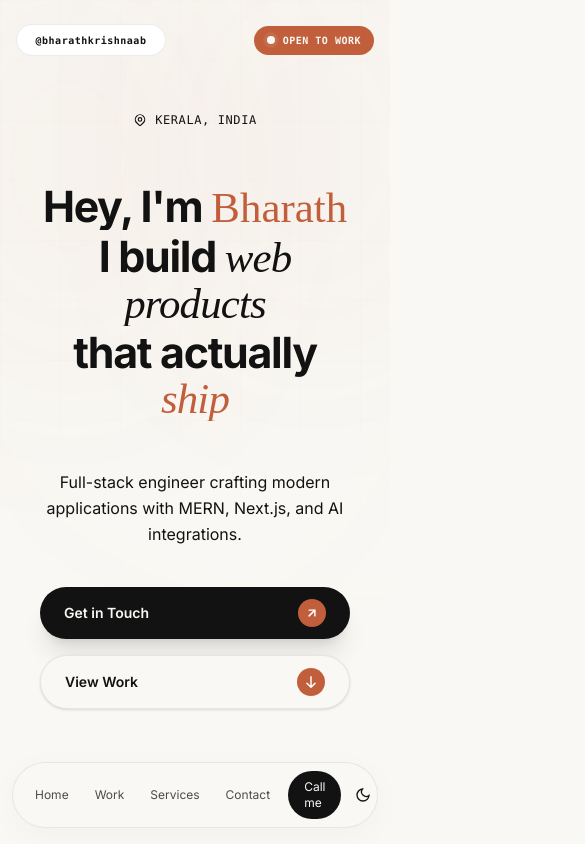
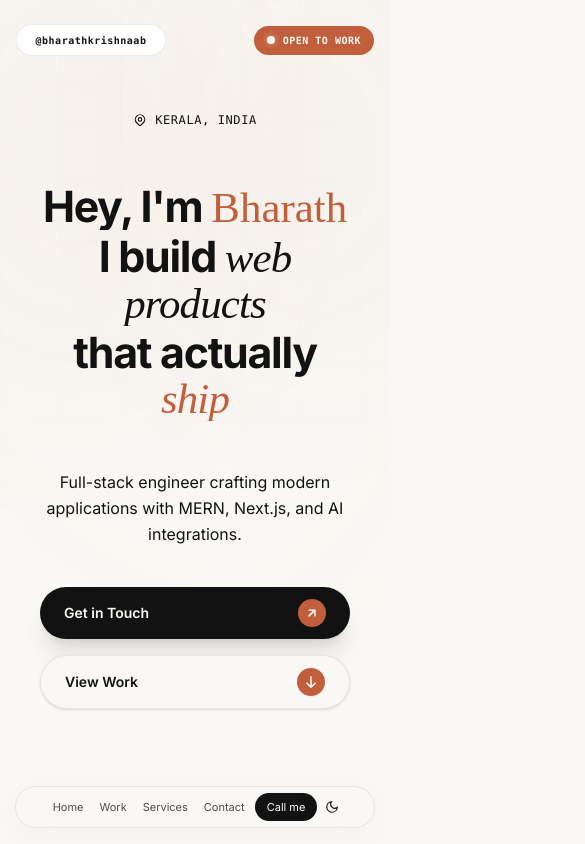
Before and after one commit to Bharath-Krishna-AB/portfolio, a Next.js app: page / in a window 390 px wide. Shown: the top 844 px of the page, 585 px wide, since content can reach past the window. Built offline with nearby package versions, Linux system fonts and the light colour scheme; no server answers; a web font is replaced by a local one.

Commit message:
fixing responsiveness

```diff
--- a/app/components/Footer.tsx
+++ b/app/components/Footer.tsx
@@ -182,8 +182,8 @@ export default function Footer() {
       </div>
 
       {/* Floating Bottom Glass Navigation Capsule */}
-      <nav className="fixed bottom-4 sm:bottom-6 left-1/2 -translate-x-1/2 z-50 w-[calc(100%-1.5rem)] sm:w-auto max-w-md sm:max-w-none">
-        <div className="liquid-glass flex items-center justify-start sm:justify-center gap-0.5 sm:gap-1 px-2.5 py-2 rounded-full overflow-x-auto no-scrollbar">
+      <nav className="fixed bottom-4 sm:bottom-6 left-1/2 -translate-x-1/2 z-50 w-[calc(100%-1rem)] max-w-[360px] sm:w-auto sm:max-w-none flex justify-center">
+        <div className="liquid-glass flex items-center justify-center gap-0 sm:gap-1 px-1.5 sm:px-2.5 py-1.5 sm:py-2 rounded-full w-full sm:w-auto">
           {/* Navigation Links */}
           {[
             { label: "Home", href: "#home" },
@@ -198,7 +198,7 @@ export default function Footer() {
                 e.preventDefault();
                 document.querySelector(link.href)?.scrollIntoView({ behavior: 'smooth' });
               }}
-              className="flex items-center justify-center px-3 sm:px-4 py-2 text-xs sm:text-sm text-foreground/75 hover:text-foreground transition-colors duration-200 rounded-full hover:bg-foreground/5"
+              className="flex items-center justify-center px-2 sm:px-4 py-1.5 sm:py-2 text-[11px] sm:text-sm text-foreground/75 hover:text-foreground transition-colors duration-200 rounded-full hover:bg-foreground/5 shrink-0"
             >
               {link.label}
             </a>
@@ -207,7 +207,7 @@ export default function Footer() {
           {/* Direct Phone button in nav */}
           <a
             href="tel:6235311216"
-            className="flex items-center justify-center ml-1 px-4 py-2 text-xs sm:text-sm bg-foreground text-foreground-inverse rounded-full hover:opacity-80 transition-opacity duration-200 cursor-pointer"
+            className="flex items-center justify-center ml-0.5 sm:ml-1 px-3 sm:px-4 py-1.5 sm:py-2 text-[11px] sm:text-sm bg-foreground text-foreground-inverse rounded-full hover:opacity-80 transition-opacity duration-200 cursor-pointer shrink-0"
           >
             Call me
           </a>
@@ -215,18 +215,18 @@ export default function Footer() {
           {/* Theme Toggle Button */}
           <button
             onClick={toggleTheme}
-            className="p-2 ml-1 rounded-full hover:bg-foreground/5 text-foreground transition-colors duration-200 cursor-pointer"
+            className="p-1.5 sm:p-2 ml-0.5 sm:ml-1 rounded-full hover:bg-foreground/5 text-foreground transition-colors duration-200 cursor-pointer shrink-0"
             aria-label="Toggle theme"
           >
             {isDarkMode ? (
               // Sun Icon SVG
-              <svg className="w-4 h-4" fill="none" viewBox="0 0 24 24" stroke="currentColor" strokeWidth="2">
+              <svg className="w-3.5 h-3.5 sm:w-4 sm:h-4" fill="none" viewBox="0 0 24 24" stroke="currentColor" strokeWidth="2">
                 <circle cx="12" cy="12" r="5" />
                 <path d="M12 1v2M12 21v2M4.22 4.22l1.42 1.42M18.36 18.36l1.42 1.42M1 12h2M21 12h2M4.22 19.78l1.42-1.42M18.36 5.64l1.42-1.42" />
               </svg>
             ) : (
               // Moon Icon SVG
-              <svg className="w-4 h-4" fill="none" viewBox="0 0 24 24" stroke="currentColor" strokeWidth="2">
+              <svg className="w-3.5 h-3.5 sm:w-4 sm:h-4" fill="none" viewBox="0 0 24 24" stroke="currentColor" strokeWidth="2">
                 <path d="M21 12.79A9 9 0 1111.21 3 7 7 0 0021 12.79z" />
               </svg>
             )}
--- a/app/globals.css
+++ b/app/globals.css
@@ -52,11 +52,15 @@
   --color-border: var(--border-color);
 }
 
+html, body {
+  max-width: 100%;
+  overflow-x: hidden;
+}
+
 body {
   background: var(--background);
   color: var(--foreground);
   font-family: "Inter", system-ui, -apple-system, sans-serif;
-  overflow-x: hidden;
   -webkit-font-smoothing: antialiased;
 }
 
--- a/app/page.tsx
+++ b/app/page.tsx
@@ -83,7 +83,7 @@ export default function Home() {
       <Preloader onComplete={() => setIsLoaded(true)} />
 
       {isLoaded && (
-        <div className="flex flex-col min-h-screen bg-background text-foreground font-claude selection:bg-clay-light selection:text-clay-accent transition-colors duration-500">
+        <div className="flex flex-col min-h-dvh bg-background text-foreground font-claude selection:bg-clay-light selection:text-clay-accent transition-colors duration-500">
           {/* Top Thin Scroll Progress Bar */}
           <div className="fixed top-0 left-0 right-0 z-[100] h-[2px] bg-transparent">
             <div
--- a/app/work/[id]/page.tsx
+++ b/app/work/[id]/page.tsx
@@ -30,7 +30,7 @@ export default function ProjectDetailsPage({
 
   if (!project) {
     return (
-      <div className="min-h-screen bg-[#f9f8f4] flex items-center justify-center text-[#121212]">
+      <div className="min-h-dvh bg-[#f9f8f4] flex items-center justify-center text-[#121212]">
         <div className="text-center">
           <h1 className="text-4xl font-claude mb-4">404</h1>
           <p className="text-[#70706c] text-sm uppercase tracking-widest font-mono mb-8">Project not found</p>
@@ -50,7 +50,7 @@ export default function ProjectDetailsPage({
   );
 
   return (
-    <div className="min-h-screen bg-background text-foreground selection:bg-secondary selection:text-white pb-32 transition-colors duration-500">
+    <div className="min-h-dvh bg-background text-foreground selection:bg-secondary selection:text-white pb-32 transition-colors duration-500">
 
       {/* Absolute Back Button */}
       <button
@@ -64,7 +64,7 @@ export default function ProjectDetailsPage({
       </button>
 
       {/* 100vh Hero Parallax */}
-      <div ref={heroRef} className="w-full h-screen relative overflow-hidden bg-[#121212]">
+      <div ref={heroRef} className="w-full h-dvh relative overflow-hidden bg-[#121212]">
         <motion.div
           style={{ scale: 1.05 }}
           className="absolute inset-0 w-full h-full"
--- a/app/works/page.tsx
+++ b/app/works/page.tsx
@@ -105,7 +105,7 @@ export default function ProjectsArchive() {
   }, [selectedCategory]);
 
   return (
-    <div className="min-h-screen bg-background text-foreground font-claude selection:bg-foreground selection:text-foreground-inverse pb-32 transition-colors duration-500">
+    <div className="min-h-dvh bg-background text-foreground font-claude selection:bg-foreground selection:text-foreground-inverse pb-32 transition-colors duration-500">
       {/* Immersive Header */}
       <div className="pt-32 pb-16 px-6 max-w-[1400px] mx-auto relative z-10">
         <Link
```
